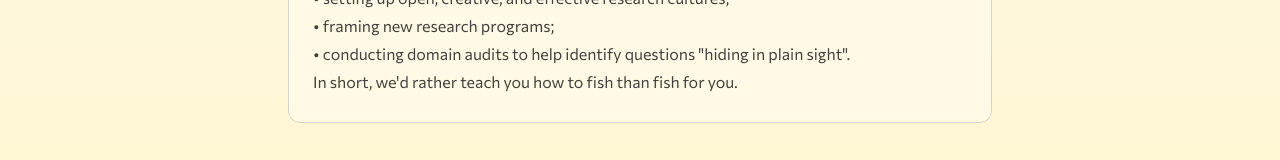
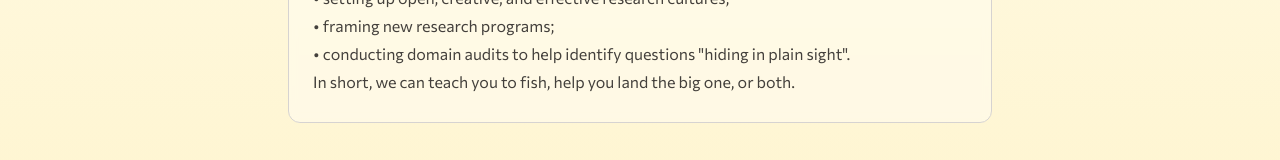
Before and after one commit to torsor-io/torsor-io, a React (Create React App) app: page /#/consulting in a window 1280 px wide. Shown: the part 379-539 px from the top of the page. Built offline with nearby package versions, Linux system fonts and the light colour scheme; the HTML template or start-up script is replaced by a standard one.

Commit message:
Update index.js

```diff
--- a/src/components/ConsultingPage/index.js
+++ b/src/components/ConsultingPage/index.js
@@ -76,7 +76,7 @@ const ConsultingPage = ({ isDark, setIsDark, waveState, setWaveState }) => {
           <li>• framing new research programs;</li>
 	  <li>• conducting domain audits to help identify questions "hiding in plain sight".</li>
       </ul>
-	  <p className="mb-1">In short, we'd rather teach you how to fish than fish for you.</p>
+	  <p className="mb-1">In short, we can teach you to fish, help you land the big one, or both.</p>
               </div>
             </motion.div>
 
```
